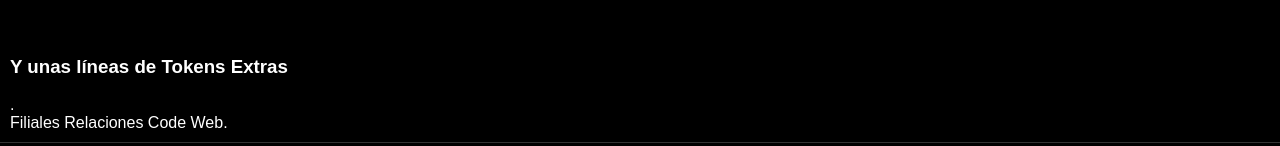
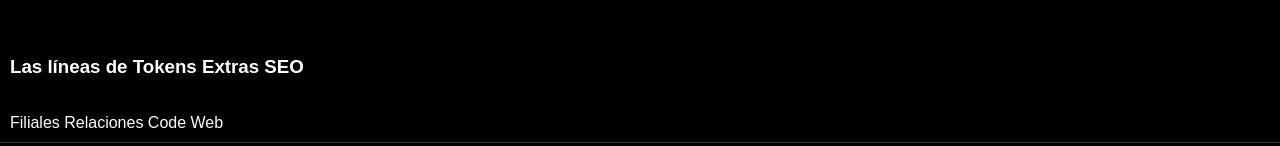
Before and after one commit to josmartincuesta-art/jmcl.website.github.io, a website: page docs/index.html in a window 1280 px wide. Shown: the part 1214-1360 px from the top of the page. Drawn offline with Linux system fonts and the light colour scheme.

Commit message:
Fix HTML formatting and update content

```diff
--- a/docs/index.html
+++ b/docs/index.html
@@ -68,7 +68,7 @@ Mi posicionamiento SEO</font>
   <section class="lista-simple">
     <ul>
     <li>
-    <H3> Y unas líneas de Tokens Extras  </H3>.<br> Filiales Relaciones Code Web.
+    <H3> Las líneas de Tokens Extras SEO</H3><br> Filiales Relaciones Code Web
     </li>
  <li align="center"><font size="4px">
 <b> Amantes de la música Spotify</b></font><br>
```
